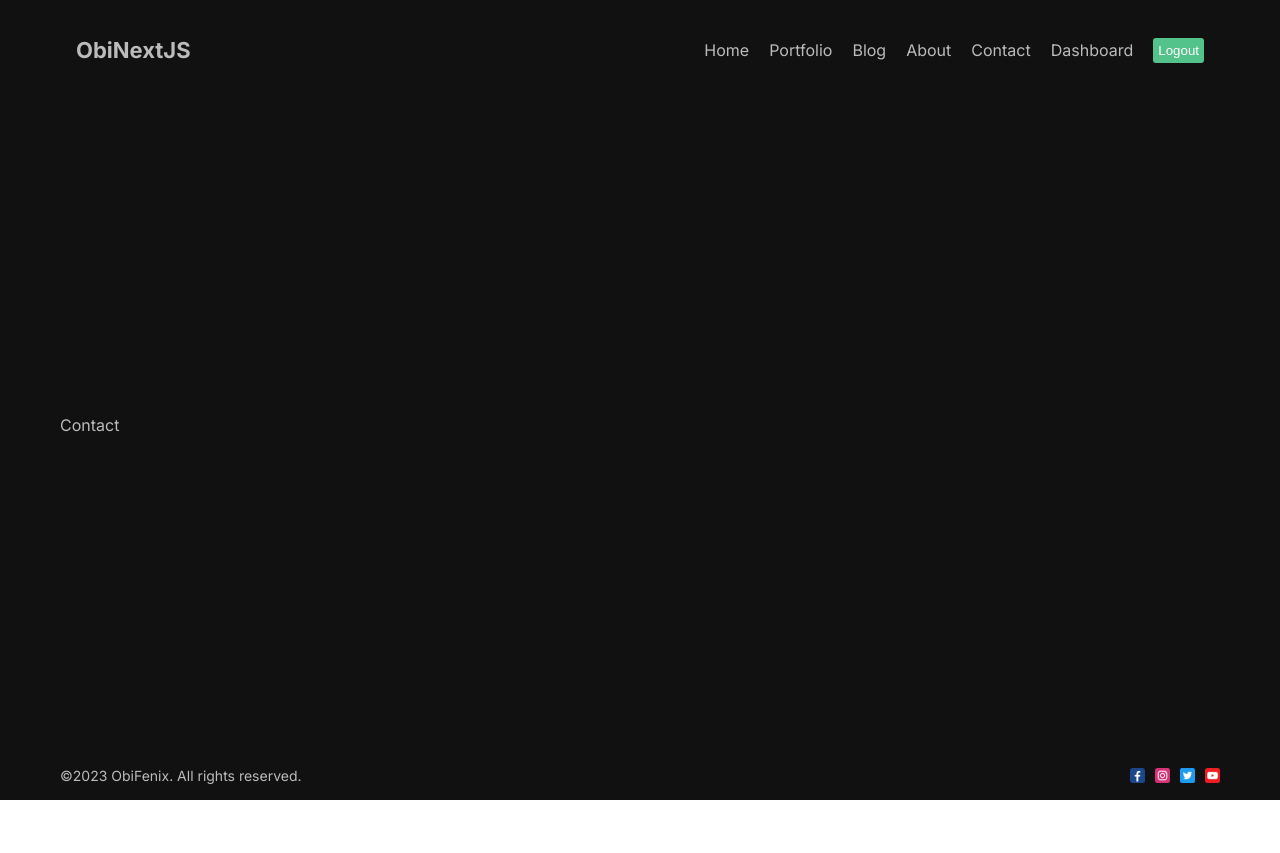
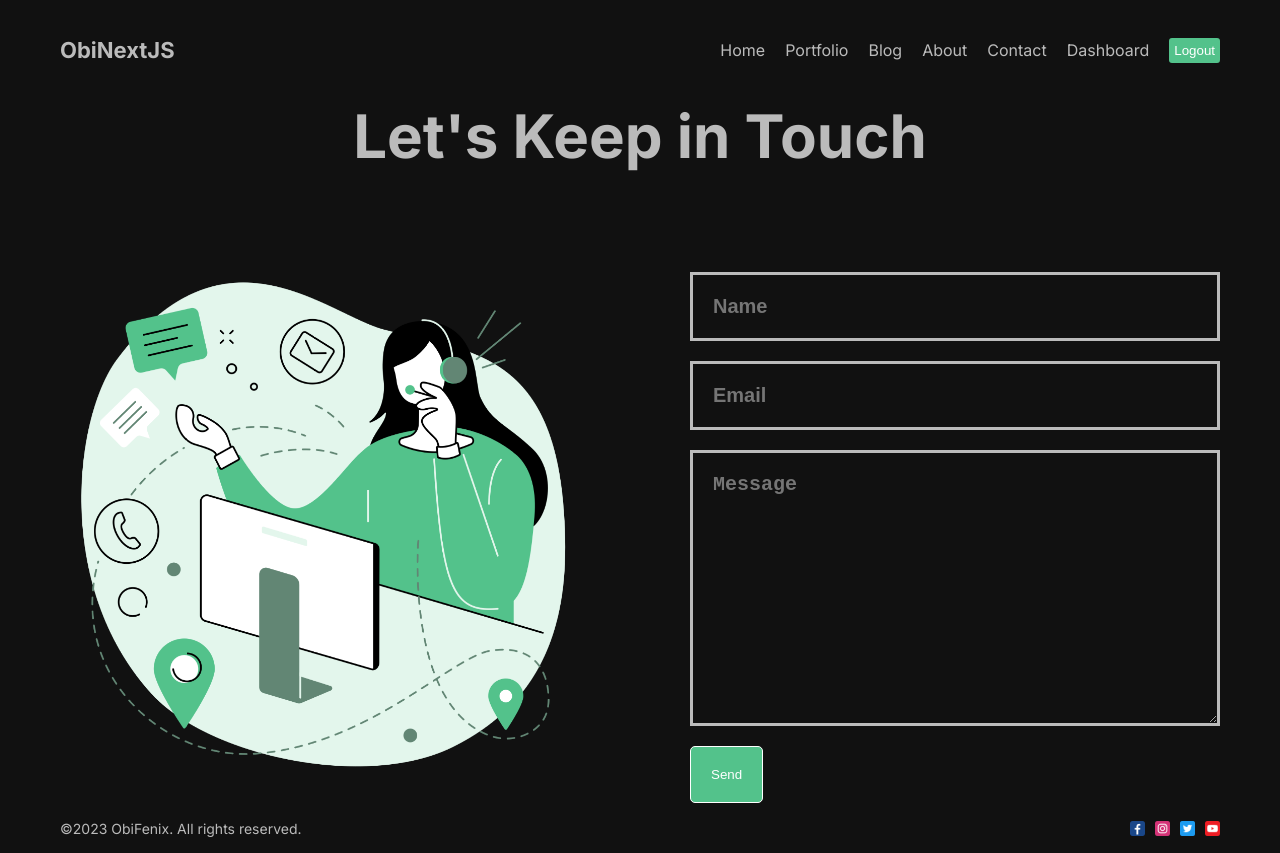
Before and after one commit to ObiFenix/nextjs13-app, a Next.js app: page /contact in a window 1280 px wide. Before the commit the page ends 800 px from the top, so only its background shows below. Built offline with nearby package versions, Linux system fonts and the light colour scheme.

Commit message:
Updated Contact page and Navbar's css module

```diff
--- a/src/app/contact/page.module.css
+++ b/src/app/contact/page.module.css
@@ -18,7 +18,7 @@
 
 .image {
   object-fit: contain;
-  /* animation: move 3s infinite ease alternate; */
+  animation: move 3s infinite ease alternate;
 }
 
 @keyframes move {
--- a/src/app/contact/page.tsx
+++ b/src/app/contact/page.tsx
@@ -1,11 +1,37 @@
+"use client";
+
 import React from "react";
 import "../page.module.css";
 import styles from "./page.module.css";
+import Image from "next/image";
+import Button from "@src/components/button/Button";
+import ContactImage from "@public/assets/images/contact.png";
 
 export default function Contact() {
   return (
     <section className={styles.container}>
-      <div>Contact</div>
+      <h1 className={styles.title}>Let's Keep in Touch</h1>
+      <div className={styles.content}>
+        <div className={styles.imgContainer}>
+          <Image
+            className={styles.image}
+            src={ContactImage}
+            alt="Contact Icon"
+            fill={true}
+          />
+        </div>
+        <form className={styles.form}>
+          <input className={styles.input} type="text" placeholder="Name" />
+          <input className={styles.input} type="text" placeholder="Email" />
+          <textarea
+            className={styles.textArea}
+            rows={10}
+            cols={30}
+            placeholder="Message"
+          />
+          <Button url={"#"} label="Send" />
+        </form>
+      </div>
     </section>
   );
 }
--- a/src/app/page.module.css
+++ b/src/app/page.module.css
@@ -29,7 +29,7 @@
   width: 100%;
   height: 31.25rem;
   object-fit: contain;
-  /* animation: move 3s infinite ease alternate; */
+  animation: move 3s infinite ease alternate;
 }
 
 @keyframes move {
--- a/src/app/page.tsx
+++ b/src/app/page.tsx
@@ -1,3 +1,4 @@
+"use client";
 import Hero from "@public/assets/images/hero.png";
 import Image from "next/image";
 import styles from "./page.module.css";
--- a/src/components/navbar/navbar.module.css
+++ b/src/components/navbar/navbar.module.css
@@ -1,5 +1,4 @@
 .container {
-  padding: 1rem;
   height: 6.25rem;
   display: flex;
   justify-content: space-between;
```
